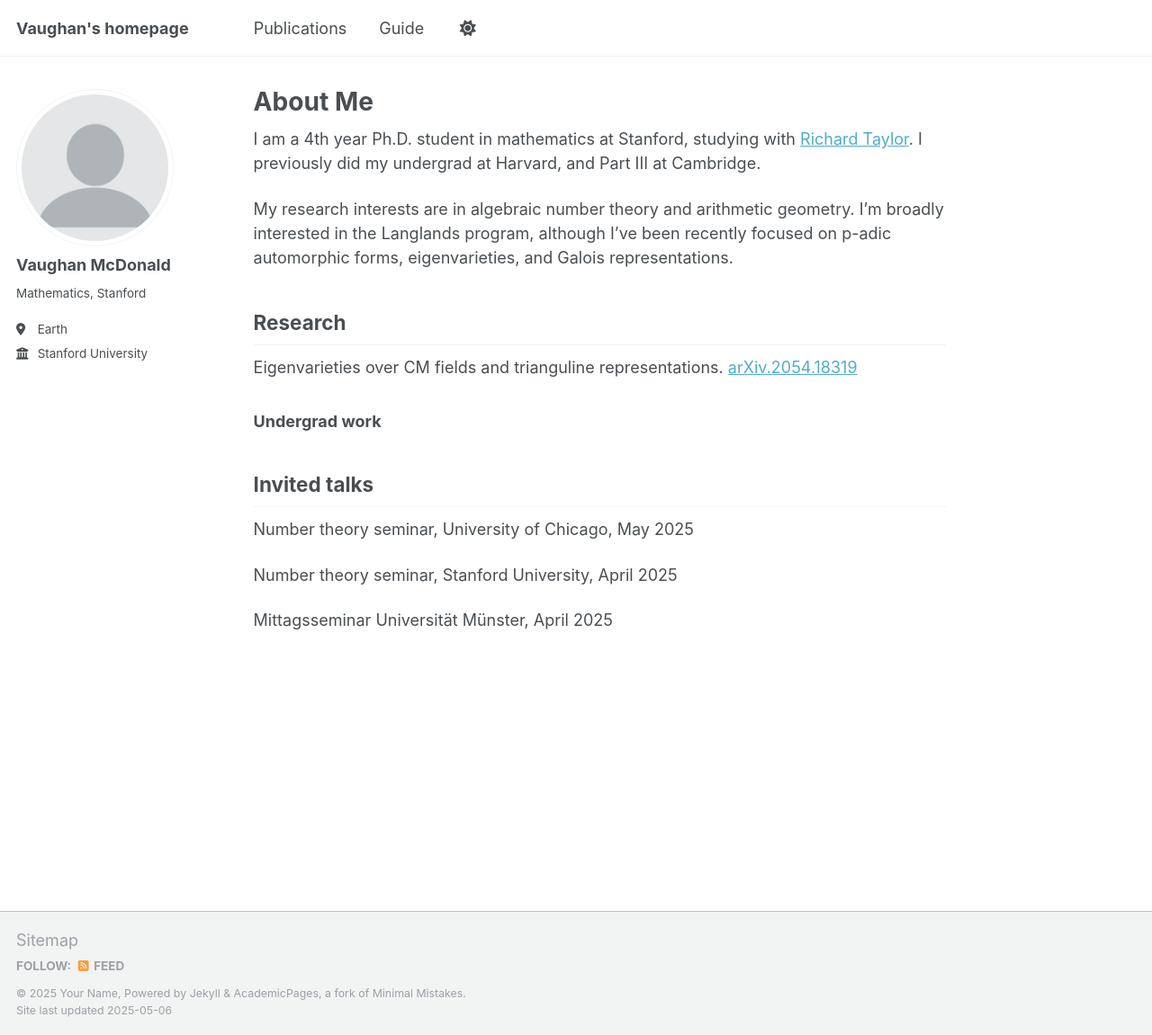
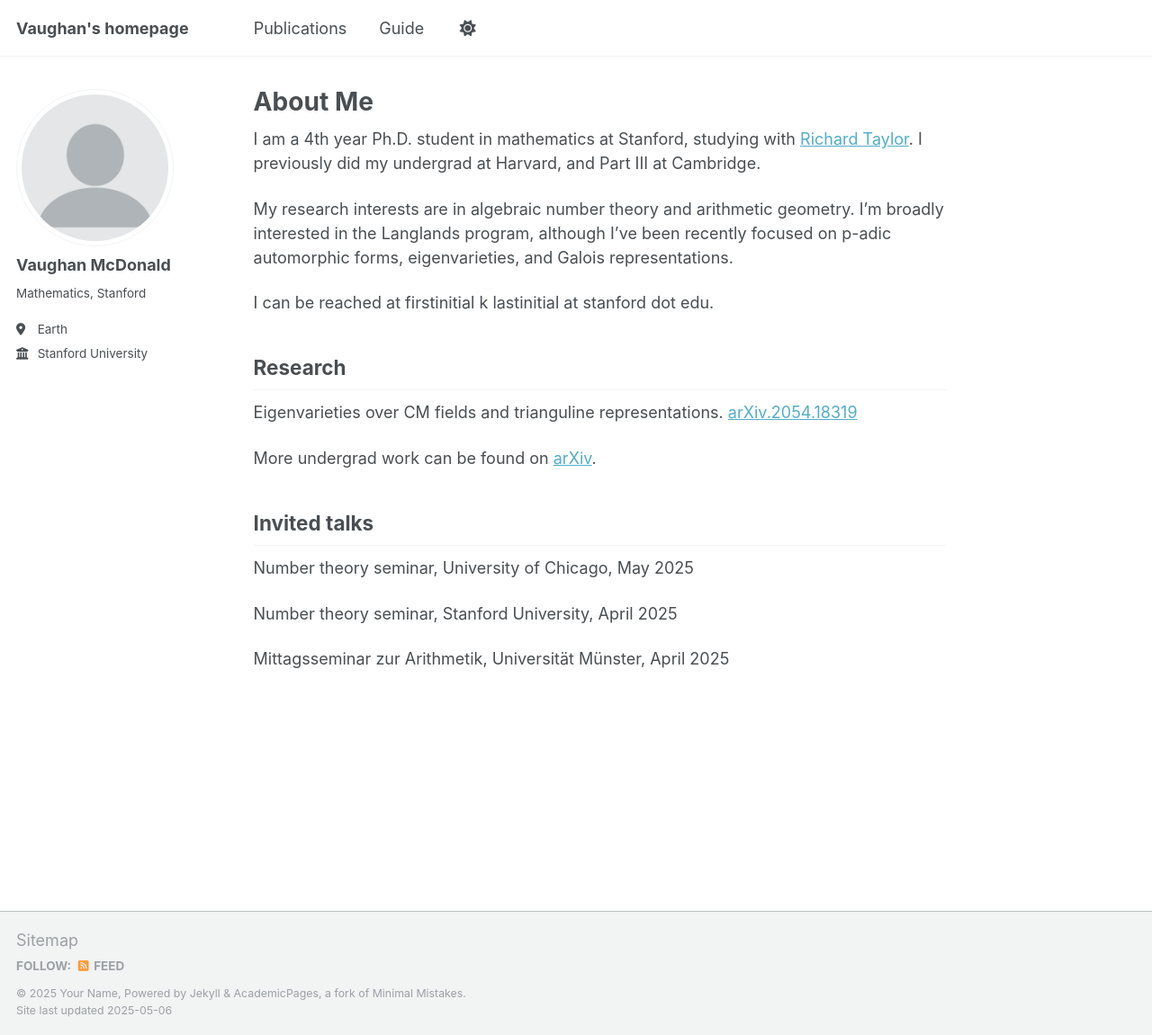
Before and after one commit to mcvaughanald/mcvaughanald.github.io, a Jekyll site: the page built from _pages/about.md, in a window 1280 px wide and 1151 px high. Shown: the whole window at 90% size. Built offline with Jekyll 4.4.1, drawn with Linux system fonts in a browser that asks for light colours.

Commit message:
Update about.md

```diff
--- a/_pages/about.md
+++ b/_pages/about.md
@@ -11,10 +11,14 @@ I am a 4th year Ph.D. student in mathematics at Stanford, studying with [Richard
 
 My research interests are in algebraic number theory and arithmetic geometry. I'm broadly interested in the Langlands program, although I've been recently focused on p-adic automorphic forms, eigenvarieties, and Galois representations.
 
+I can be reached at firstinitial k lastinitial at stanford dot edu.
+
 ## Research
 Eigenvarieties over CM fields and trianguline representations. [arXiv.2054.18319](https://arxiv.org/abs/2504.18319)
 
-### Undergrad work
+More undergrad work can be found on [arXiv](https://arxiv.org/search/?query=McDonald%2C+Vaughan&searchtype=author&abstracts=show&order=-announced_date_first&size=50).
+
+
 
 ## Invited talks
 
@@ -22,4 +26,4 @@ Number theory seminar, University of Chicago, May 2025
 
 Number theory seminar, Stanford University, April 2025
 
-Mittagsseminar Universität Münster, April 2025
+Mittagsseminar zur Arithmetik, Universität Münster, April 2025
```
